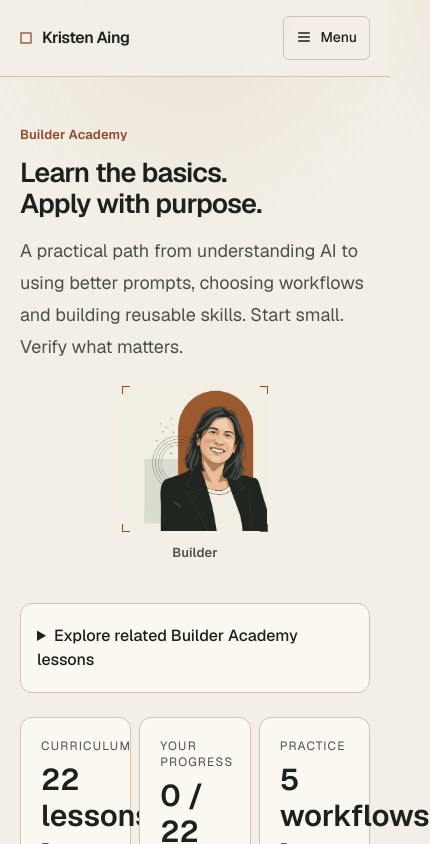
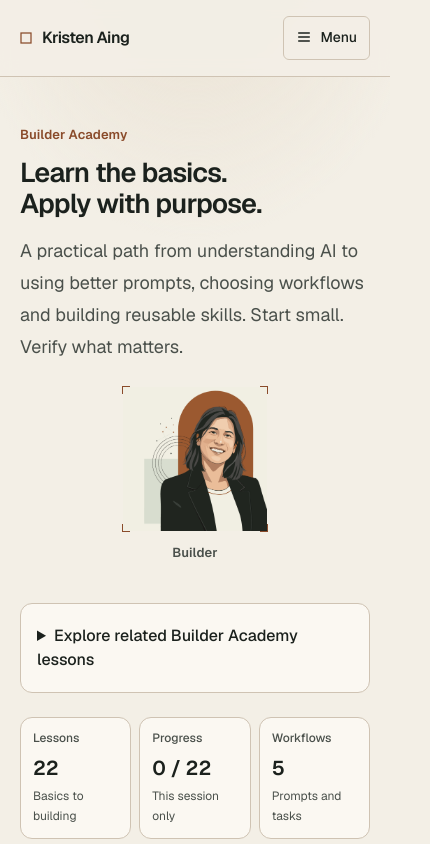
Before and after one commit to heyfunwhoa/byjoyaing-portfolio, a Next.js app: page /ai-academy in a window 390 px wide. Shown: the top 844 px of the page, 430 px wide, since content can reach past the window. Built offline with nearby package versions, Linux system fonts and the light colour scheme.

Commit message:
Keep Academy summary statistics within phone columns

```diff
--- a/components/ai-academy/academy.tsx
+++ b/components/ai-academy/academy.tsx
@@ -55,11 +55,11 @@ export function Academy({ resources }: { resources?: ReactNode }){
       </div>
     </div>
       {resources}
-      <div className="mb-8 grid grid-cols-3 gap-2 sm:gap-3">
-      <div className="rounded-xl border border-border bg-card p-5"><p className="text-xs uppercase tracking-widest text-muted">Curriculum</p><p className="mt-2 text-3xl font-semibold">{lessons.length} lessons</p><p className="mt-1 text-sm text-muted">From fundamentals to building</p></div>
-      <div className="rounded-xl border border-border bg-card p-5"><p className="text-xs uppercase tracking-widest text-muted">Your progress</p><p className="mt-2 text-3xl font-semibold">{completed.length} / {lessons.length}</p><p className="mt-1 text-sm text-muted">In this session (not saved)</p></div>
-      <div className="rounded-xl border border-border bg-card p-5"><p className="text-xs uppercase tracking-widest text-muted">Practice</p><p className="mt-2 text-3xl font-semibold">{workflows.length} workflows</p><p className="mt-1 text-sm text-muted">Prompts, tasks and skills</p></div>
-    </div>
+      <dl className="mb-8 grid min-w-0 grid-cols-3 gap-2 sm:gap-3">
+        <div className="min-w-0 rounded-xl border border-border bg-card p-3 sm:p-5"><dt className="text-xs font-medium text-muted">Lessons</dt><dd className="mt-2 text-xl font-semibold sm:text-3xl">{lessons.length}</dd><p className="mt-1 text-xs leading-5 text-muted sm:text-sm">Basics to building</p></div>
+        <div className="min-w-0 rounded-xl border border-border bg-card p-3 sm:p-5"><dt className="text-xs font-medium text-muted">Progress</dt><dd className="mt-2 text-xl font-semibold sm:text-3xl">{completed.length} / {lessons.length}</dd><p className="mt-1 text-xs leading-5 text-muted sm:text-sm">This session only</p></div>
+        <div className="min-w-0 rounded-xl border border-border bg-card p-3 sm:p-5"><dt className="text-xs font-medium text-muted">Workflows</dt><dd className="mt-2 text-xl font-semibold sm:text-3xl">{workflows.length}</dd><p className="mt-1 text-xs leading-5 text-muted sm:text-sm">Prompts and tasks</p></div>
+      </dl>
     <nav aria-label="Academy sections" className="mb-7 flex flex-wrap gap-2 border-b border-border pb-4">
       {([["learn","01 / Learn AI"],["apply","02 / Apply AI"],["skills","03 / Build skills"],
           ] as const).map(([id,name])=> (
```
